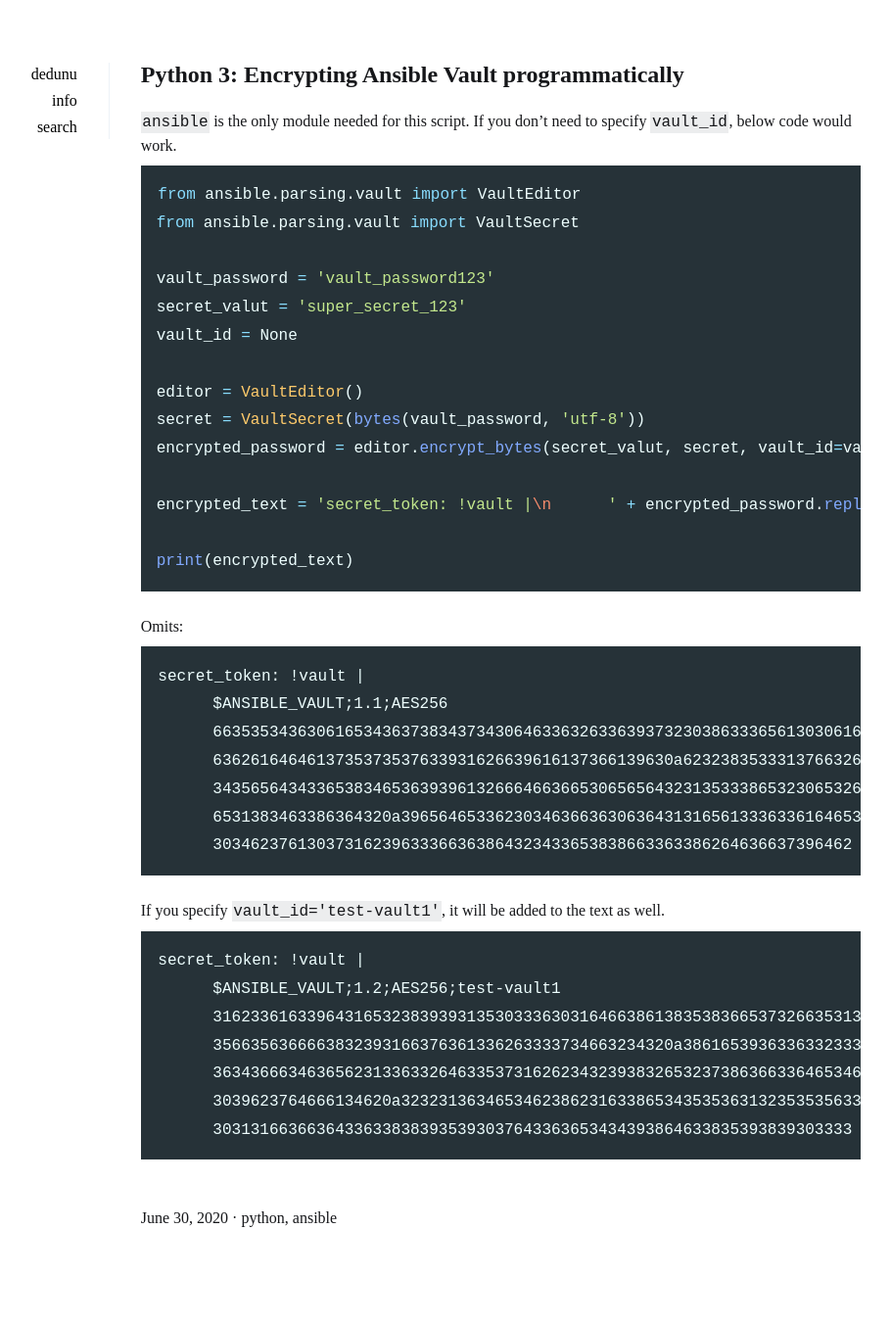
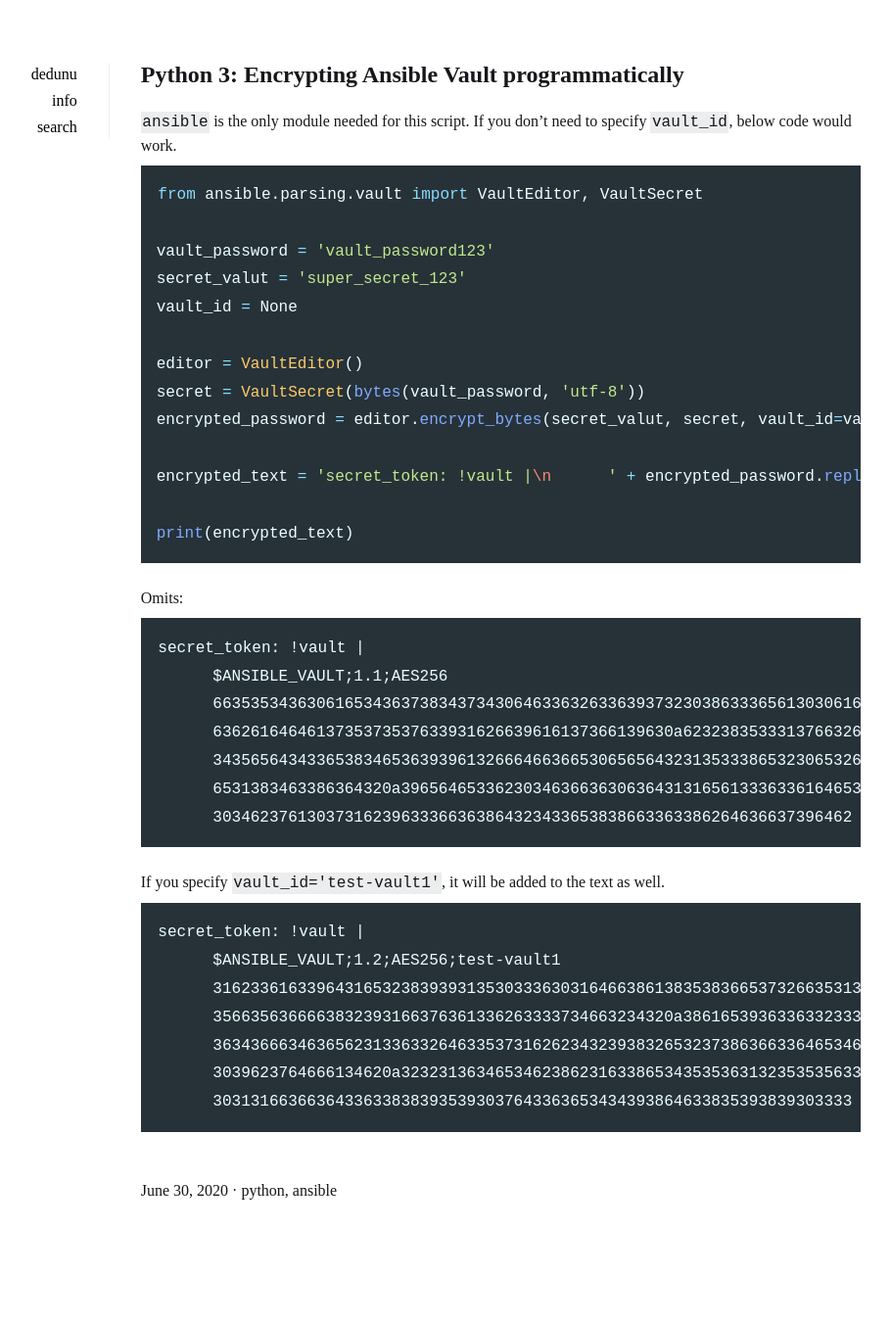
Before and after one commit to dedunu/dedunu.github.io, a Jekyll site: the page built from _posts/2020-06-30-python-3-ansible-encrypt-credentials.md, in a window 1280 px wide. Shown: the whole page at 98% size, without its empty margins (209-1119 px from the left). Built offline with Jekyll 4.4.1, drawn with Linux system fonts in a browser that asks for light colours; some web fonts are replaced; after the commit the page ends 1324 px from its top, so only the background shows below that.

Commit message:
Update 2020-06-30-python-3-ansible-encrypt-credentials.md

````diff
--- a/_posts/2020-06-30-python-3-ansible-encrypt-credentials.md
+++ b/_posts/2020-06-30-python-3-ansible-encrypt-credentials.md
@@ -12,8 +12,7 @@
 `ansible` is the only module needed for this script.  If you don't need to specify `vault_id`, below code would work.
 
 ```python
-from ansible.parsing.vault import VaultEditor
-from ansible.parsing.vault import VaultSecret
+from ansible.parsing.vault import VaultEditor, VaultSecret
 
 vault_password = 'vault_password123'
 secret_valut = 'super_secret_123'
````
